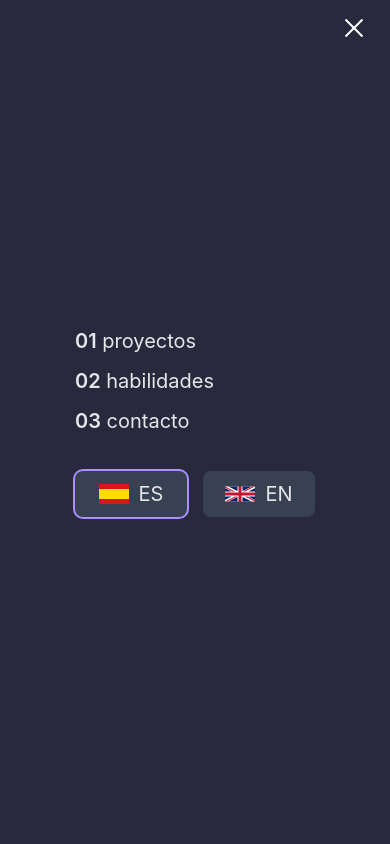
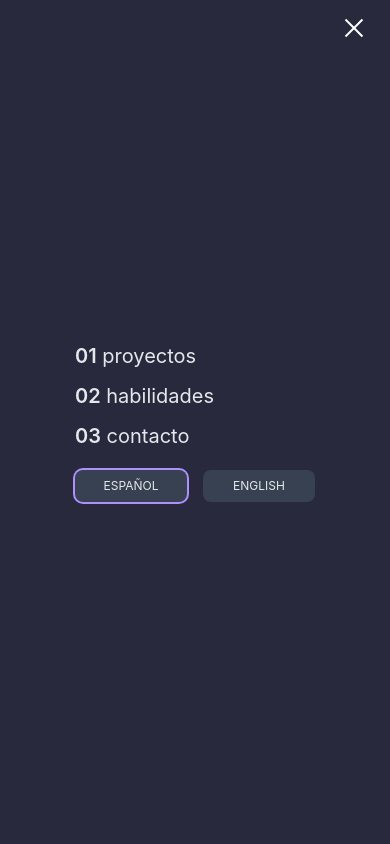
Before and after one commit to tobiasNicolasN/tobiasNPortfolio, a Next.js app: page / in a window 390 px wide. Both pictures are taken after a click on the element 354 px from the left and 28 px from the top of the page. Shown: the top 844 px of the page. Built offline with nearby package versions, Linux system fonts and the light colour scheme; what tailwindcss-animated would draw is missing.

Commit message:
Text-sizes for sm devices

```diff
--- a/app/page.tsx
+++ b/app/page.tsx
@@ -14,7 +14,7 @@ export default function Home() {
   return (
     <div>
       <NavBar />
-      <div className="w-full flex flex-col items-center mt-32 md:mt-40">
+      <div className="w-full flex flex-col items-center mt-40">
         <main className="flex w-11/12 md:w-8/12 flex-col justify-center font-sans">
           <div className="animate-fade-right animate-once animate-duration-[400ms] animate-delay-100 animate-ease-in">
             <Link
--- a/src/Contact.tsx
+++ b/src/Contact.tsx
@@ -180,7 +180,7 @@ function Contact() {
           )}
         </form>
 
-        <div className="flex flex-col md:p-2 md:w-1/2 gap-2 text-base md:text-lg">
+        <div className="flex flex-col md:p-2 md:w-1/2 gap-2 text-sm md:text-lg">
           <h1>
             {lang
               ? 'En busqueda de nuevas oportunidades, retos y colaboraciones. Si tenés algún proyecto en mente o una oferta de trabajo, enviame un correo.'
--- a/src/NavBar.tsx
+++ b/src/NavBar.tsx
@@ -87,34 +87,24 @@ function NavBar() {
             </Link>
           </li>
           <li>
-            <div className="mt-6 flex gap-4">
+            <div className="mt-2 flex gap-4">
               <button
                 onClick={() => setLanguage('spanish')}
-                className={`z-50 text-xl duration-200 bg-offset-button ring-second rounded-lg min-w-28 px-3 p-2 inline-flex items-center justify-center group ${
+                className={`z-50 text-xs duration-200 bg-offset-button ring-second rounded-lg min-w-28 px-3 p-2 inline-flex items-center justify-center group ${
                   lang ? 'ring-2' : ''
                 }`}
               >
-                <div
-                  className="w-8 relative mr-2"
-                  style={{ aspectRatio: '16/9' }}
-                >
-                  <SVGSpanish />
-                </div>
-                ES
+
+                ESPAÑOL
               </button>
               <button
                 onClick={() => setLanguage('english')}
-                className={`z-50 text-xl duration-200 bg-offset-button ring-second rounded-lg min-w-28 px-3 p-2 inline-flex items-center justify-center group ${
+                className={`z-50 text-xs duration-200 bg-offset-button ring-second rounded-lg min-w-28 px-3 p-2 inline-flex items-center justify-center group ${
                   lang ? '' : 'ring-2'
                 }`}
               >
-                <div
-                  className="w-8 relative mr-2"
-                  style={{ aspectRatio: '16/9' }}
-                >
-                  <SVGEnglish />
-                </div>
-                EN
+
+                ENGLISH
               </button>
             </div>
           </li>
--- a/src/Skills.tsx
+++ b/src/Skills.tsx
@@ -37,7 +37,7 @@ function Skills() {
   return (
     <Element
       name="skills"
-      className="flex flex-col w-full items-left mt-20 mb-20 md:mt-40 md:mb-40 font-sans text-gray-200"
+      className="flex flex-col w-full items-left mt-28 mb-28 md:mt-40 md:mb-40 font-sans text-gray-200"
     >
       <h1 className="text-xl md:text-4xl font-mono font-medium">
         {lang ? 'HABILIDADES' : 'SKILLS'}
```
